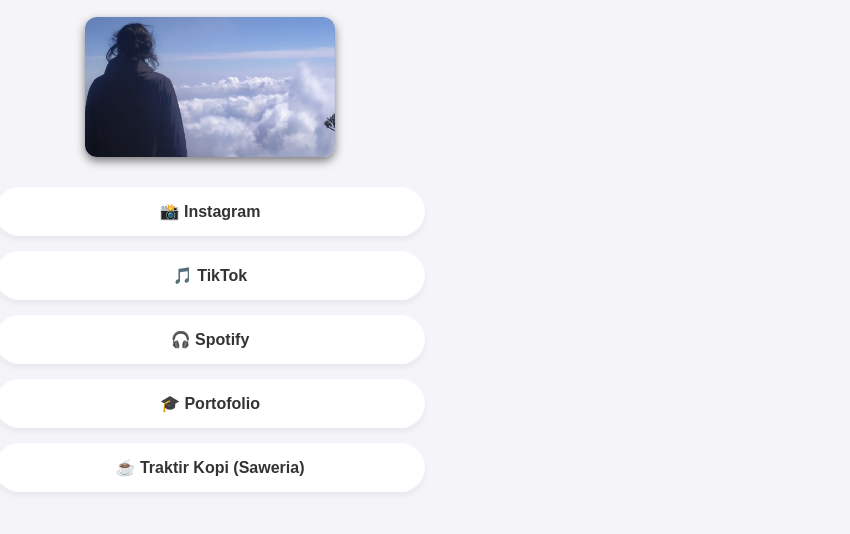
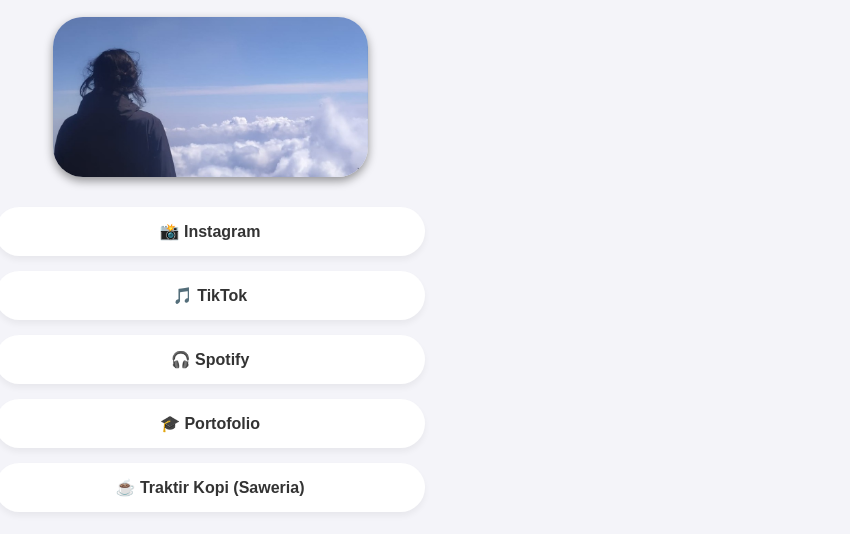
Before and after one commit to rizkyputraaprtm-ctrl/rizkyputrapratama, a plain HTML site: page index.html in a window 1280 px wide. Shown: the part 280-814 px from the top of the page, without its empty margins (430-1280 px from the left). Drawn offline with Linux system fonts and the light colour scheme.

Commit message:
Update style.css

```diff
--- a/style.css
+++ b/style.css
@@ -92,12 +92,13 @@ body.dark-mode .tombol-link:hover {
 }
 
 .foto-persegi-panjang {
-    width: 100%;
-    max-width: 250px; /* Batasi lebar maksimalnya agar tidak terlalu melebar */
-    height: 140px;    /* Ubah tinggi foto jadi lebih kecil (bisa diatur sesuai selera) */
-    object-fit: cover; /* Agar foto tetap rapi dan tidak gepeng */
-    border-radius: 12px; /* Membuat sudutnya melengkung halus */
+    width: 90%;
+    max-width: 400px;
+    height: 160px;
+    object-fit: cover;
+    object-position: top;     /* <--- Ubah dari bottom menjadi top agar kepala/atas foto terlihat */
+    border-radius: 30px;
     display: block;
-    margin: 0 auto;    /* Posisi otomatis di tengah */
-    box-shadow: 0 4px 10px rgba(0, 0, 0, 0.5);
+    margin: 15px auto 0 auto;
+    box-shadow: 0 4px 10px rgba(0, 0, 0, 0.4);
 }
```
